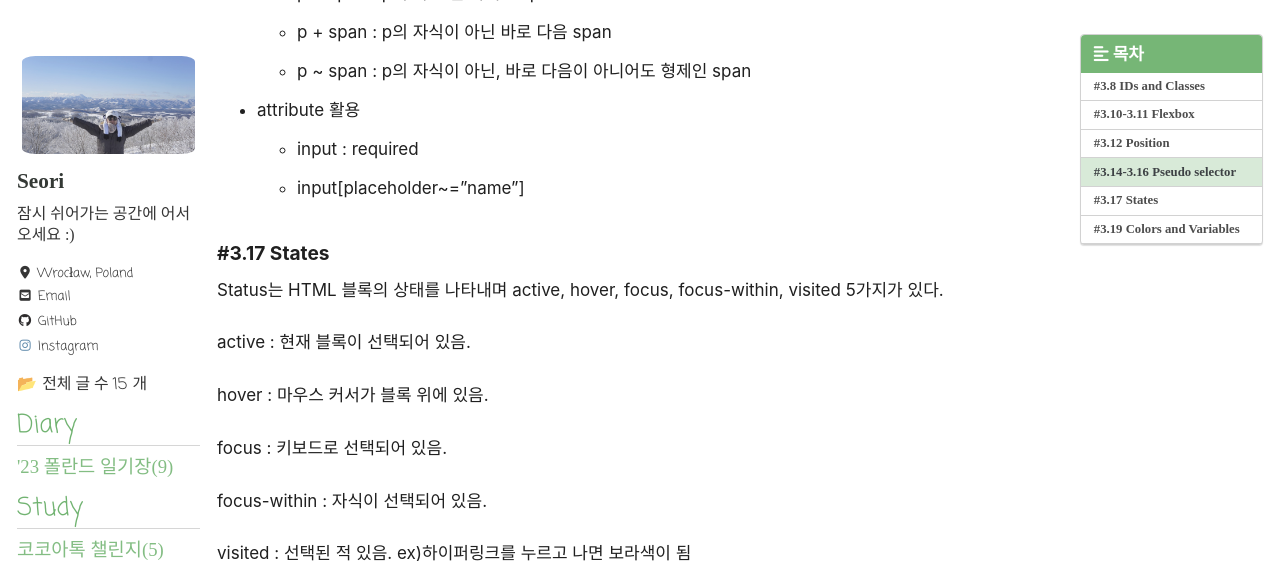
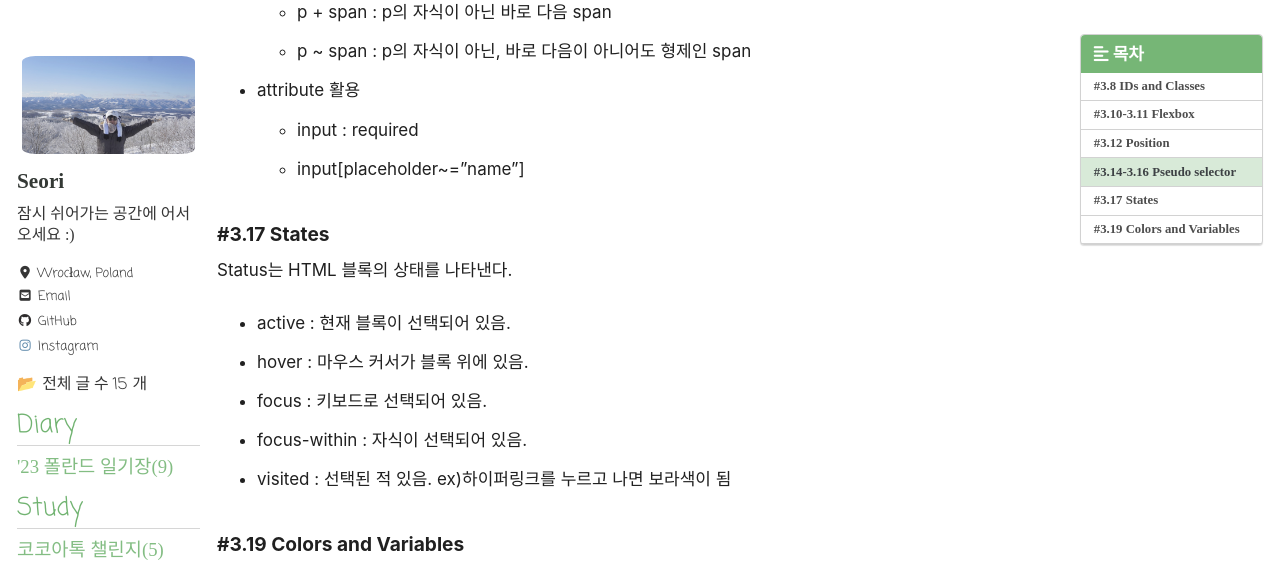
Before and after one commit to Seori15/Seori15.github.io, a Jekyll site: the page built from _posts/Study/Kokoa/2024-01-04-Kokoa Learning CSS_2.md, in a window 1280 px wide and 900 px high, scrolled down 1548 px, cut to the strip 0-561 px from the top of the window. Built offline with Jekyll 4.4.1, drawn with Linux system fonts in a browser that asks for light colours; cached includes are drawn as plain includes; nearby versions of some CDN libraries; some web fonts are replaced; comment, search, counter and statistics services are not loaded.

Commit message:
Learning CSS 태그 오류 수정

```diff
--- a/_posts/Study/Kokoa/2024-01-04-Kokoa Learning CSS_2.md
+++ b/_posts/Study/Kokoa/2024-01-04-Kokoa Learning CSS_2.md
@@ -36,11 +36,9 @@ main axis의 방향은 flex-direction 속성에 의해 지정된다.
 
 ### #3.12 Position
 
-fixed : 첫 기준점 혹은 지정한 위치에 고정된다.
-
-relative: 첫 기준점에서 top, bottom, left, right 값만큼 이동한 곳에 위치한다.
-
-absolute: 기준점이 relative인 부모가 된다.
+- fixed : 첫 기준점 혹은 지정한 위치에 고정된다.
+- relative: 첫 기준점에서 top, bottom, left, right 값만큼 이동한 곳에 위치한다.
+- absolute: 기준점이 relative인 부모가 된다.
 
 ### #3.14-3.16 Pseudo selector
 
@@ -61,17 +59,13 @@ HTML 문서에 id나 class를 추가하기보다는 pseudo selector를 사용하
 
 ### #3.17 States
 
-Status는 HTML 블록의 상태를 나타내며 active, hover, focus, focus-within, visited 5가지가 있다.
+Status는 HTML 블록의 상태를 나타낸다.
 
-active : 현재 블록이 선택되어 있음.
-
-hover : 마우스 커서가 블록 위에 있음.
-
-focus : 키보드로 선택되어 있음.
-
-focus-within : 자식이 선택되어 있음.
-
-visited : 선택된 적 있음. ex)하이퍼링크를 누르고 나면 보라색이 됨
+- active : 현재 블록이 선택되어 있음.
+- hover : 마우스 커서가 블록 위에 있음.
+- focus : 키보드로 선택되어 있음.
+- focus-within : 자식이 선택되어 있음.
+- visited : 선택된 적 있음. ex)하이퍼링크를 누르고 나면 보라색이 됨
 
 ### #3.19 Colors and Variables
 
```
Also changed, not shown: _posts/Study/Kokoa/2024-01-03-Kokoa Learning CSS_1.md (+3 -3 lines).
